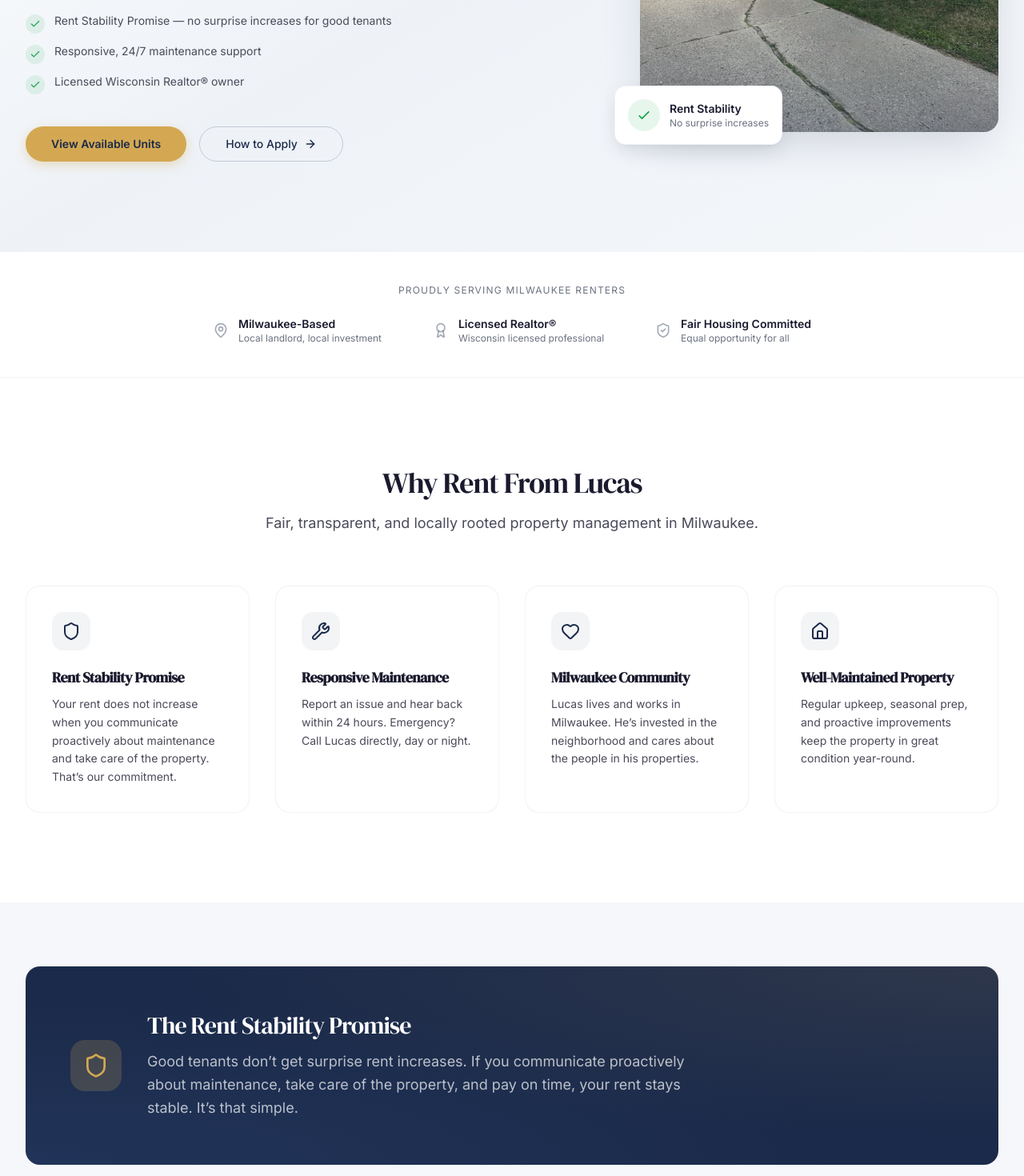
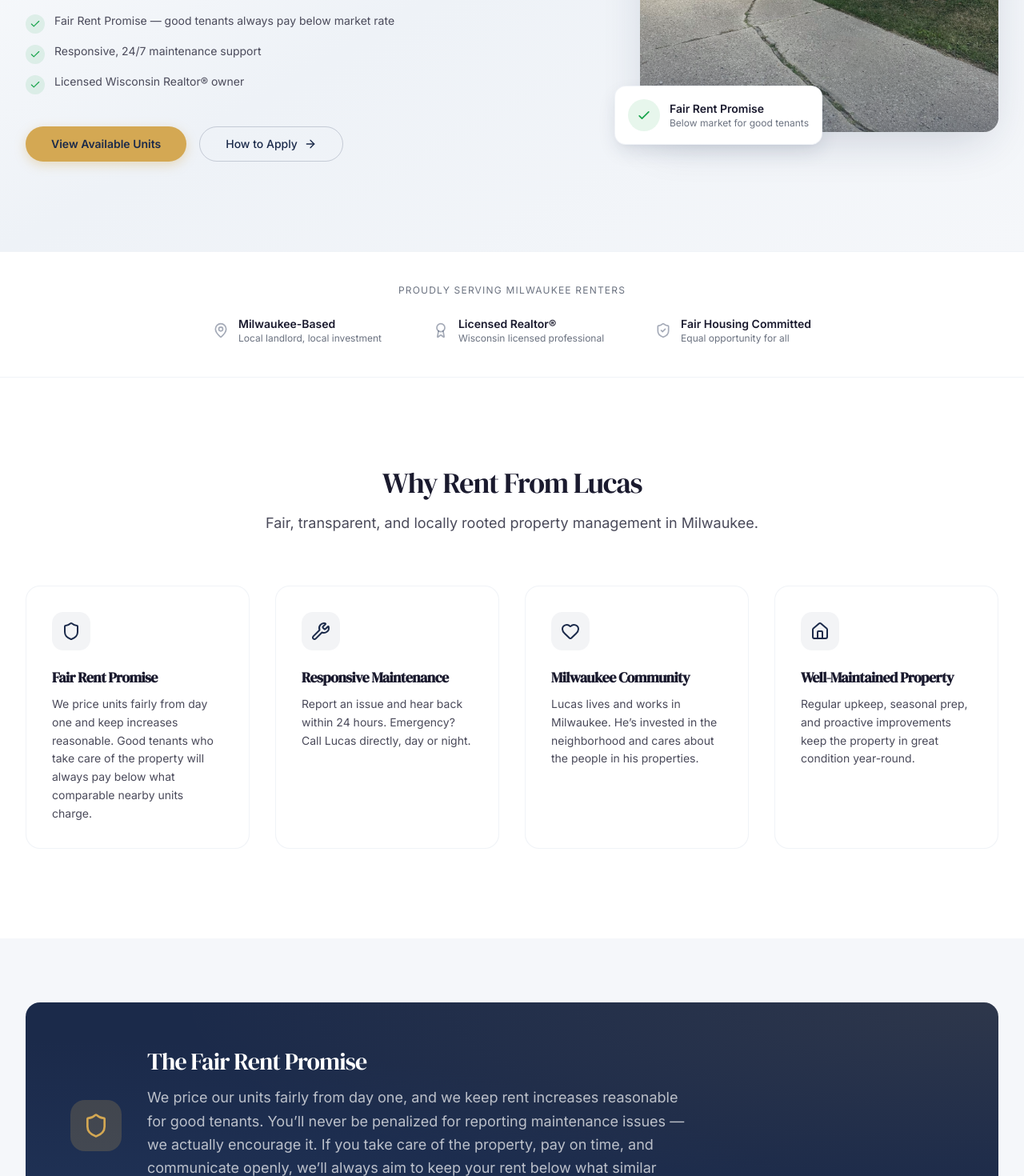
Before and after one commit to lucasmurphyrei-cpu/murphy-rental-website, a Next.js app: page / in a window 1280 px wide. Shown: the part 500-1970 px from the top of the page at 80% size. Built offline with nearby package versions, Linux system fonts and the light colour scheme.

Commit message:
Rebrand Rent Stability Promise to Fair Rent Promise
Updated messaging across all pages: fair pricing from day one,
reasonable increases, good tenants pay below market rate.
Maintenance reporting is encouraged, never penalized.

Co-Authored-By: Claude Opus 4.6 (1M context) <noreply@anthropic.com>

```diff
--- a/src/app/available/page.tsx
+++ b/src/app/available/page.tsx
@@ -66,8 +66,8 @@ export default function AvailableUnitsPage() {
           <div className="flex items-center gap-3 rounded-xl bg-success/5 border border-success/10 p-4 mb-10">
             <Shield className="h-5 w-5 text-success shrink-0" />
             <p className="text-sm text-body">
-              <span className="font-semibold text-heading">Rent Stability Promise:</span>{" "}
-              Good tenants don&rsquo;t get surprise rent increases. Communicate proactively, take care of the property, and your rent stays stable.
+              <span className="font-semibold text-heading">Fair Rent Promise:</span>{" "}
+              We price our units fairly and keep increases reasonable. Good tenants who take care of the property will always pay below what similar units in the area are charging.
             </p>
           </div>
 
--- a/src/app/lease/page.tsx
+++ b/src/app/lease/page.tsx
@@ -28,7 +28,7 @@ const leaseTerms = [
   },
   {
     title: "Maintenance Requests",
-    content: "Submit maintenance requests through the online form on the Tenant Hub. Emergency issues should be reported by phone immediately. Proactively reporting issues helps keep your rent stable.",
+    content: "Submit maintenance requests through the online form on the Tenant Hub. Emergency issues should be reported by phone immediately. Reporting issues is always encouraged \u2014 it helps us keep the property in great shape for everyone.",
   },
   {
     title: "Tenant Responsibilities",
--- a/src/app/tenants/faq/page.tsx
+++ b/src/app/tenants/faq/page.tsx
@@ -32,7 +32,7 @@ const faqs = [
   },
   {
     q: "Will my rent go up?",
-    a: "Our Rent Stability Promise: rent does not increase for good tenants who communicate proactively about maintenance issues, take care of the property, and pay on time. This is stated clearly \u2014 not buried in fine print.",
+    a: "Our Fair Rent Promise: we price units fairly from day one, and we keep rent increases reasonable for good tenants. If you take care of the property, pay on time, and communicate openly, we\u2019ll always aim to keep your rent below what similar units in the area are charging. Reporting maintenance issues is encouraged \u2014 never penalized.",
   },
   {
     q: "Can I have a pet?",
--- a/src/app/tenants/maintenance/page.tsx
+++ b/src/app/tenants/maintenance/page.tsx
@@ -24,8 +24,8 @@ export default function MaintenancePage() {
       <div className="rounded-xl bg-success/5 border border-success/10 p-4 flex items-start gap-3">
         <Shield className="h-5 w-5 text-success shrink-0 mt-0.5" />
         <p className="text-sm text-body">
-          <span className="font-semibold text-heading">Rent Stability Reminder:</span>{" "}
-          Proactively reporting issues like leaks, drips, or anything unusual helps keep your rent stable. We reward good communication — not penalize it.
+          <span className="font-semibold text-heading">Maintenance Helps Everyone:</span>{" "}
+          Reporting issues like leaks, drips, or anything unusual is always encouraged &mdash; never penalized. Early reports protect the property and keep it great for everyone.
         </p>
       </div>
     </div>
--- a/src/app/tenants/property-care/page.tsx
+++ b/src/app/tenants/property-care/page.tsx
@@ -61,7 +61,7 @@ export default function PropertyCarePage() {
   return (
     <div>
       <h1 className="text-3xl sm:text-4xl mb-2">Property Care Guide</h1>
-      <p className="text-body mb-8">Taking care of the property protects your home, your deposit, and helps keep your rent stable.</p>
+      <p className="text-body mb-8">Taking care of the property protects your home, your deposit, and helps keep rent increases fair.</p>
 
       <div className="space-y-8">
         {sections.map((section) => (
@@ -90,7 +90,7 @@ export default function PropertyCarePage() {
         <div>
           <p className="text-sm font-semibold text-heading mb-1">A Reminder</p>
           <p className="text-sm text-body leading-relaxed">
-            If you notice something, say something. Early reports protect the property, protect your security deposit, and help keep your rent stable. We are not here to penalize proactive tenants \u2014 we reward them.
+            If you notice something, say something. Early reports protect the property, protect your security deposit, and help us keep rent fair. Reporting maintenance issues is always encouraged \u2014 never penalized.
           </p>
         </div>
       </div>
--- a/src/components/layout/Footer.tsx
+++ b/src/components/layout/Footer.tsx
@@ -18,7 +18,7 @@ export function Footer() {
             </div>
             <p className="text-sm leading-relaxed text-white/60">
               Quality rentals with fair prices in Milwaukee.
-              Rent does not go up for good tenants who communicate proactively.
+              Fair prices from day one. Good tenants always pay below market rate.
             </p>
           </div>
 
--- a/src/components/sections/FeaturesGrid.tsx
+++ b/src/components/sections/FeaturesGrid.tsx
@@ -3,9 +3,9 @@ import { Shield, Wrench, Heart, Home } from "lucide-react";
 const features = [
   {
     icon: Shield,
-    title: "Rent Stability Promise",
+    title: "Fair Rent Promise",
     description:
-      "Your rent does not increase when you communicate proactively about maintenance and take care of the property. That\u2019s our commitment.",
+      "We price units fairly from day one and keep increases reasonable. Good tenants who take care of the property will always pay below what comparable nearby units charge.",
   },
   {
     icon: Wrench,
--- a/src/components/sections/HeroSection.tsx
+++ b/src/components/sections/HeroSection.tsx
@@ -3,7 +3,7 @@ import { CheckmarkList } from "@/components/shared/CheckmarkList";
 import { ArrowRight } from "lucide-react";
 
 const heroFeatures = [
-  "Rent Stability Promise \u2014 no surprise increases for good tenants",
+  "Fair Rent Promise \u2014 good tenants always pay below market rate",
   "Responsive, 24/7 maintenance support",
   "Licensed Wisconsin Realtor\u00AE owner",
 ];
@@ -77,8 +77,8 @@ export function HeroSection() {
                   </svg>
                 </div>
                 <div>
-                  <p className="text-sm font-semibold text-heading">Rent Stability</p>
-                  <p className="text-xs text-muted-text">No surprise increases</p>
+                  <p className="text-sm font-semibold text-heading">Fair Rent Promise</p>
+                  <p className="text-xs text-muted-text">Below market for good tenants</p>
                 </div>
               </div>
             </div>
--- a/src/components/sections/RentStabilityBanner.tsx
+++ b/src/components/sections/RentStabilityBanner.tsx
@@ -15,12 +15,14 @@ export function RentStabilityBanner() {
             </div>
             <div className="space-y-3">
               <h2 className="text-2xl sm:text-3xl text-white">
-                The Rent Stability Promise
+                The Fair Rent Promise
               </h2>
               <p className="text-white/70 text-lg max-w-2xl leading-relaxed">
-                Good tenants don&rsquo;t get surprise rent increases. If you communicate
-                proactively about maintenance, take care of the property, and pay on time,
-                your rent stays stable. It&rsquo;s that simple.
+                We price our units fairly from day one, and we keep rent increases reasonable
+                for good tenants. You&rsquo;ll never be penalized for reporting maintenance issues &mdash;
+                we actually encourage it. If you take care of the property, pay on time, and
+                communicate openly, we&rsquo;ll always aim to keep your rent below what similar
+                units in the area are charging.
               </p>
             </div>
           </div>
```
